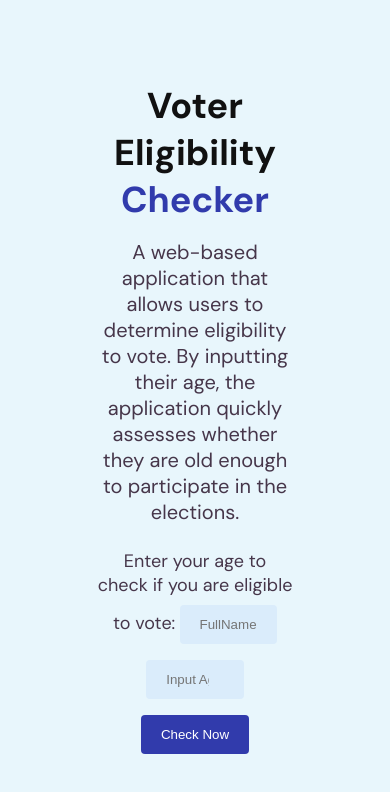
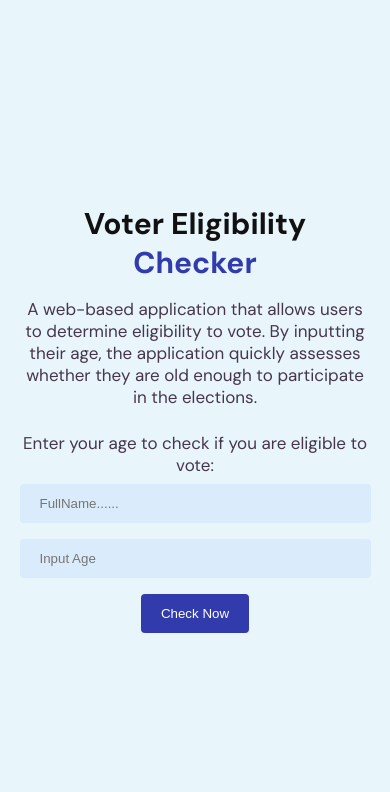
Before and after one commit to clementadebola/My-JS-Project, a plain HTML site: page index.html in a window 390 px wide. Drawn offline with Linux system fonts and the light colour scheme.

Commit message:
reponsiveness

```diff
--- a/index.css
+++ b/index.css
@@ -79,3 +79,29 @@ input[type=number] {
     border-radius: 4px;
     cursor: pointer;
 }
+
+
+@media (max-width:991px){
+
+    main {
+        max-width: 90%;
+    }
+
+    section h1 {
+        font-size: 30px;
+    }
+
+    section p,
+    .input-box label {
+        font-size: 17px;
+    }
+
+}
+
+@media(max-width:400px){
+
+    input[type=text],
+    input[type=number] {
+        width: 100%;
+    }
+}
--- a/index.html
+++ b/index.html
@@ -20,11 +20,19 @@
 
                 <label for="">Enter your age to check if you are eligible to vote:</label>
 
+                <br
+                />
+
                 <input type="text" id="text" placeholder="FullName......">
 
-                <input type="number" name="number" id="age" placeholder="Input Age">
                 <br
                 />
+
+                <input type="number" name="number" id="age" placeholder="Input Age">
+
+                <br
+                />
+
                 <button id="btn" onclick="checkEligibility()">Check Now</button>
 
             </div>
```
